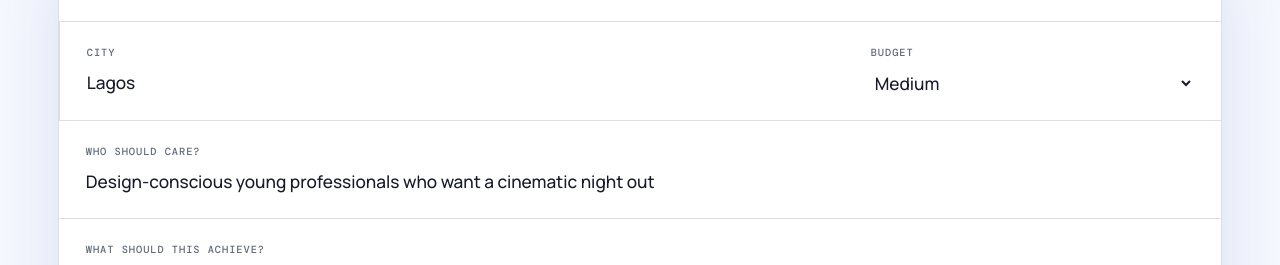
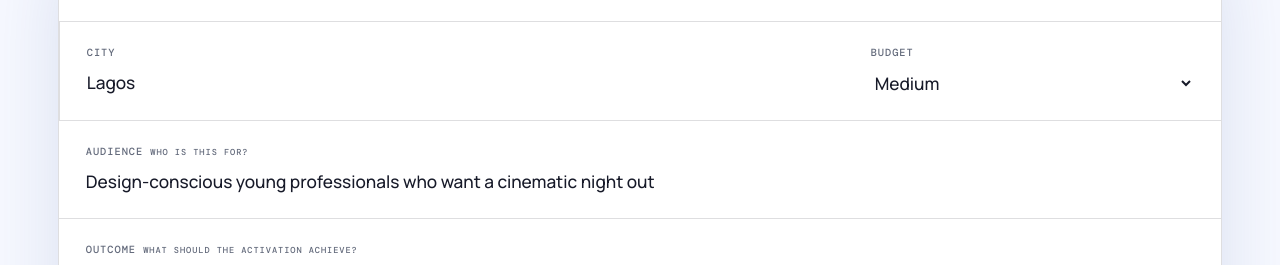
Before and after one commit to Nifemi0/encore-cultural-producer, a website: page public/index.html in a window 1280 px wide. Shown: the part 4699-4964 px from the top of the page. Drawn offline with nearby package versions, Linux system fonts and the light colour scheme; no server answers.

Commit message:
Clarify audience and outcome brief fields

```diff
--- a/public/index.html
+++ b/public/index.html
@@ -84,8 +84,8 @@
         <label class="field field-wide"><span>Artist, film, game, or brand</span><input name="anchor" value="Dune" required maxlength="100"></label>
         <label class="field"><span>City</span><input name="city" value="Lagos" required maxlength="100"></label>
         <label class="field"><span>Budget</span><select name="budget"><option>Lean</option><option selected>Medium</option><option>Flagship</option></select></label>
-        <label class="field field-wide"><span>Who should care?</span><input name="audience" value="Design-conscious young professionals who want a cinematic night out" required maxlength="160"></label>
-        <label class="field field-wide"><span>What should this achieve?</span><textarea name="objective" required maxlength="180">Create an opening-weekend experience people will talk about and photograph.</textarea></label>
+        <label class="field field-wide"><span>Audience <small>Who is this for?</small></span><input name="audience" placeholder="e.g. Wizkid fans, Lagos nightlife audience, music tourists" value="Design-conscious young professionals who want a cinematic night out" required maxlength="160"></label>
+        <label class="field field-wide"><span>Outcome <small>What should the activation achieve?</small></span><textarea name="objective" placeholder="e.g. Find a culturally resonant concert location and launch experience" required maxlength="180">Create an opening-weekend experience people will talk about and photograph.</textarea></label>
         <label class="field"><span>Format</span><select name="format"><option selected>One-night pop-up</option><option>Weekend residency</option><option>Intimate supper club</option><option>Listening session</option></select></label>
         <label class="field"><span>Constraints</span><input name="constraints" placeholder="Optional: alcohol-free, accessible…" maxlength="220"></label>
         <label class="sample-toggle"><input id="sampleMode" name="sampleMode" type="checkbox"><span>Use sample evidence</span><small>For reviewing the flow before a Qloo key is configured.</small></label>
```
